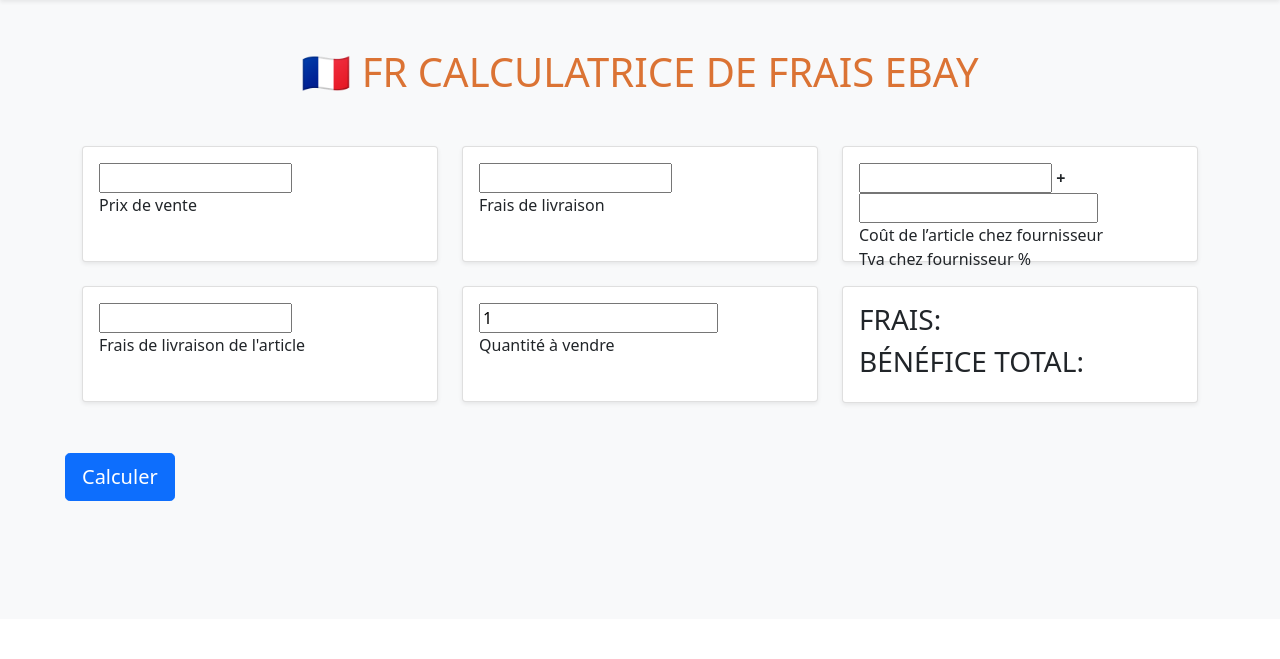
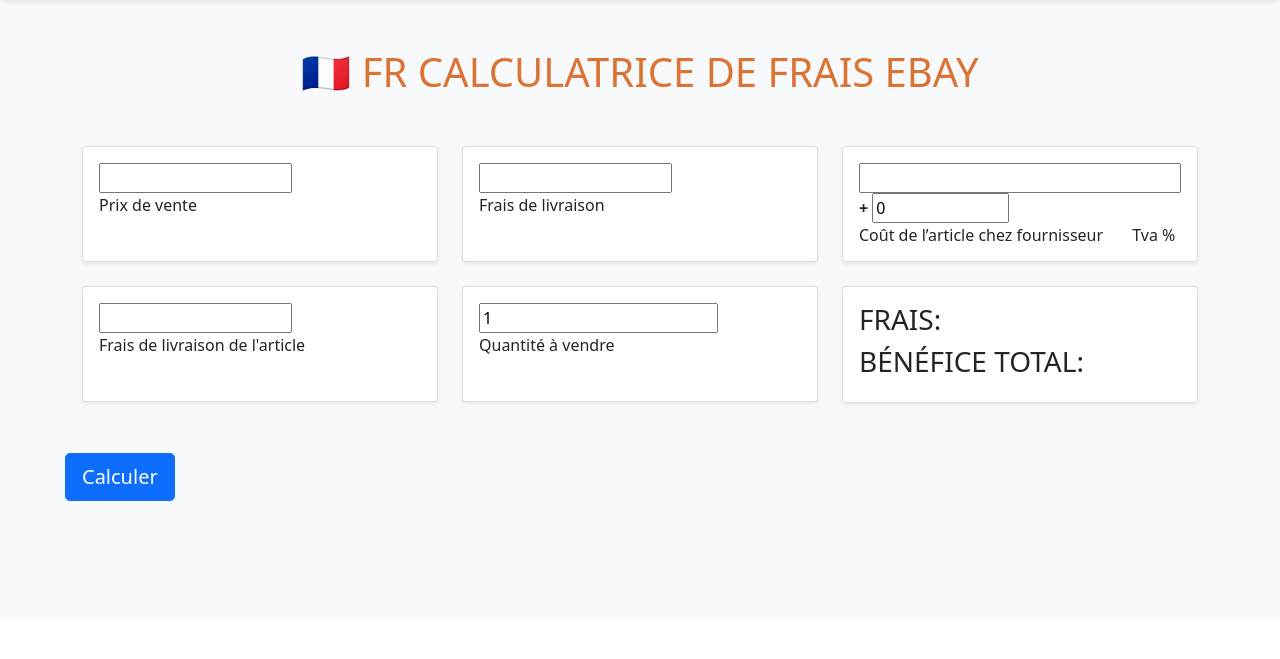
Before and after one commit to ousaidanass/managerebayprojet, a Django app: template templates/services/profitecalculator.html in a window 1280 px wide. Shown: the part 56-715 px from the top of the page. Run offline with Django 3.2, Linux system fonts and the light colour scheme; the template is opened without the code that fills it, so the values that code supplies are empty.

Commit message:
Input problems in resolving 1

```diff
--- a/templates/services/profitecalculator.html
+++ b/templates/services/profitecalculator.html
@@ -101,9 +101,9 @@
         <div class="col">
           <div class="card shadow-sm" style="height: 116px;">
             <div class="card-body">
-                <input type="text" id="coutarticle" name="name" required minlength="4" maxlength="8" size="15"> <b>+</b>
-                <input type="number" id="tva" name="name" required minlength="4" min="0" maxlength="8" size="15">
-              <p class="card-text">Coût de l’article chez fournisseur &nbsp;&nbsp;&nbsp;&nbsp;&nbsp;&nbsp;&nbsp;&nbsp;&nbsp;&nbsp;&nbsp;&nbsp; Tva chez fournisseur %</p>
+                <input type="text" id="coutarticle" name="name" required minlength="4" maxlength="8" size="29"> <b>+</b>
+                <input type="text" value="0" id="tva" name="name" required minlength="4" min="0" maxlength="8" size="9">
+              <p class="card-text">Coût de l’article chez fournisseur &nbsp;&nbsp;&nbsp;&nbsp;&nbsp; Tva %</p>
             </div>
           </div>
         </div>
```
